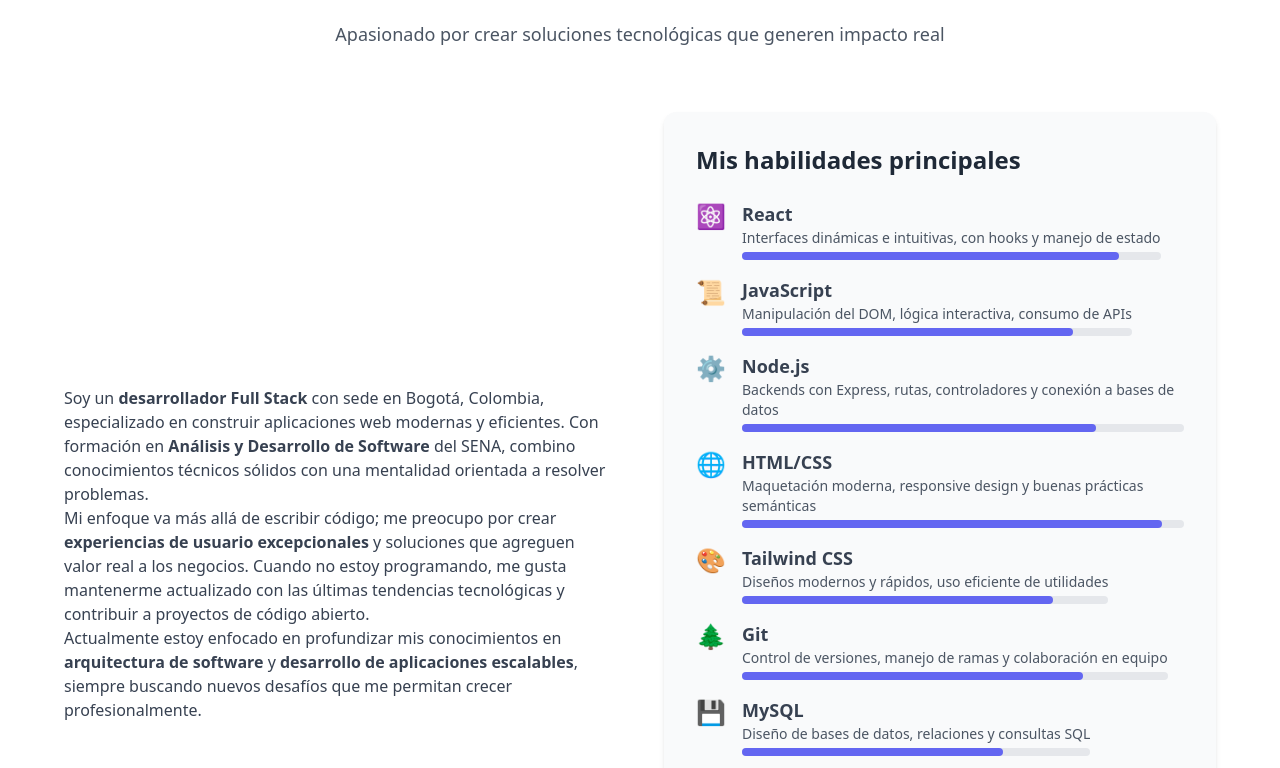
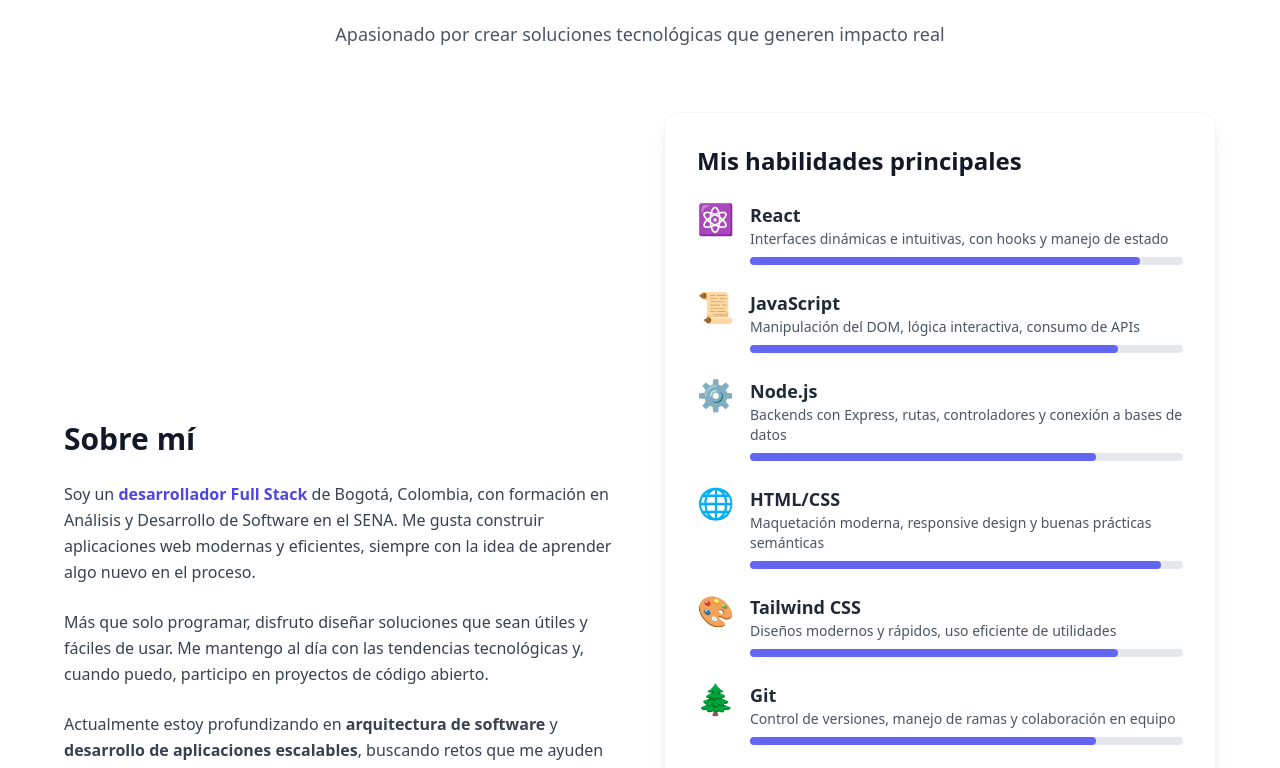
Before and after one commit to Vazz2004/MIportafilio, a React (Vite) app: page / in a window 1280 px wide. Shown: the part 652-1420 px from the top of the page. Built offline with nearby package versions, Linux system fonts and the light colour scheme.

Commit message:
Añadir Google Tag Manager y mejorar la presentación del perfil personal

```diff
--- a/index.html
+++ b/index.html
@@ -8,6 +8,16 @@
   <title>Samuel Vsquez</title>
 </head>
 
+<!-- Google tag (gtag.js) -->
+<script async src="https://www.googletagmanager.com/gtag/js?id=G-GZDM5D5XK4"></script>
+<script>
+  window.dataLayer = window.dataLayer || [];
+  function gtag(){dataLayer.push(arguments);}
+  gtag('js', new Date());
+
+  gtag('config', 'G-GZDM5D5XK4');
+</script>
+
 <body>
   <div id="root"></div>
   <script type="module" src="/src/main.jsx"></script>
--- a/src/App.jsx
+++ b/src/App.jsx
@@ -376,41 +376,55 @@ export default function Portfolio() {
           />
 
           <div className="grid md:grid-cols-2 gap-12 items-center">
+            {/* Texto de presentación */}
             <motion.div
               initial={{ opacity: 0, x: -50 }}
               whileInView={{ opacity: 1, x: 0 }}
               viewport={{ once: true }}
               transition={{ duration: 0.6 }}
-              className="prose prose-lg text-gray-700"
+              className="space-y-6"
             >
-              <p>
-                Soy un <strong>desarrollador Full Stack</strong> con sede en Bogotá, Colombia, especializado en construir aplicaciones web modernas y eficientes. Con formación en <strong>Análisis y Desarrollo de Software</strong> del SENA, combino conocimientos técnicos sólidos con una mentalidad orientada a resolver problemas.
+              <h2 className="text-3xl font-bold text-gray-900 dark:text-white">
+                Sobre mí
+              </h2>
+              <p className="text-gray-700 dark:text-gray-300 leading-relaxed">
+                Soy un <span className="font-semibold text-indigo-600 dark:text-indigo-400">desarrollador Full Stack</span> de Bogotá, Colombia, con formación en Análisis y Desarrollo de Software en el SENA. Me gusta construir aplicaciones web modernas y eficientes, siempre con la idea de aprender algo nuevo en el proceso.
               </p>
-              <p>
-                Mi enfoque va más allá de escribir código; me preocupo por crear <strong>experiencias de usuario excepcionales</strong> y soluciones que agreguen valor real a los negocios. Cuando no estoy programando, me gusta mantenerme actualizado con las últimas tendencias tecnológicas y contribuir a proyectos de código abierto.
+              <p className="text-gray-700 dark:text-gray-300 leading-relaxed">
+                Más que solo programar, disfruto diseñar soluciones que sean útiles y fáciles de usar. Me mantengo al día con las tendencias tecnológicas y, cuando puedo, participo en proyectos de código abierto.
               </p>
-              <p>
-                Actualmente estoy enfocado en profundizar mis conocimientos en <strong>arquitectura de software</strong> y <strong>desarrollo de aplicaciones escalables</strong>, siempre buscando nuevos desafíos que me permitan crecer profesionalmente.
+              <p className="text-gray-700 dark:text-gray-300 leading-relaxed">
+                Actualmente estoy profundizando en <span className="font-semibold">arquitectura de software</span> y <span className="font-semibold">desarrollo de aplicaciones escalables</span>, buscando retos que me ayuden a seguir creciendo como profesional.
               </p>
             </motion.div>
 
+            {/* Tarjeta de habilidades */}
             <motion.div
               initial={{ opacity: 0, x: 50 }}
               whileInView={{ opacity: 1, x: 0 }}
               viewport={{ once: true }}
               transition={{ duration: 0.6 }}
-              className="bg-gray-50 p-8 rounded-xl shadow-md"
+              className="bg-white dark:bg-gray-800 p-8 rounded-2xl shadow-lg border border-gray-100 dark:border-gray-700"
             >
-              <h3 className="text-2xl font-bold text-gray-800 mb-6">Mis habilidades principales</h3>
+              <h3 className="text-2xl font-bold text-gray-900 dark:text-white mb-6">
+                Mis habilidades principales
+              </h3>
 
               {skills.map((skill, index) => (
-                <div key={index} className="flex items-start gap-4 mb-4">
-                  <div className="text-2xl">{skill.icon}</div>
-                  <div>
-                    <h4 className="text-lg font-semibold text-gray-700">{skill.name}</h4>
-                    <p className="text-gray-600 text-sm">{skill.description}</p>
-                    <div className="w-full bg-gray-200 h-2 rounded mt-1">
-                      <div className="bg-indigo-500 h-2 rounded" style={{ width: `${skill.level}%` }}></div>
+                <div key={index} className="flex items-start gap-4 mb-6">
+                  <div className="text-3xl">{skill.icon}</div>
+                  <div className="flex-1">
+                    <h4 className="text-lg font-semibold text-gray-800 dark:text-gray-200">
+                      {skill.name}
+                    </h4>
+                    <p className="text-gray-600 dark:text-gray-400 text-sm mb-2">
+                      {skill.description}
+                    </p>
+                    <div className="w-full bg-gray-200 dark:bg-gray-700 h-2 rounded-full">
+                      <div
+                        className="bg-indigo-500 h-2 rounded-full transition-all duration-500"
+                        style={{ width: `${skill.level}%` }}
+                      ></div>
                     </div>
                   </div>
                 </div>
@@ -419,16 +433,28 @@ export default function Portfolio() {
               <div className="mt-8">
                 <a
                   href="#habilidades"
-                  className="text-indigo-600 hover:text-indigo-800 font-medium flex items-center"
+                  className="text-indigo-600 dark:text-indigo-400 hover:underline font-medium flex items-center"
                 >
                   Ver todas mis habilidades
-                  <svg className="w-4 h-4 ml-2" fill="none" stroke="currentColor" viewBox="0 0 24 24" xmlns="http://www.w3.org/2000/svg">
-                    <path strokeLinecap="round" strokeLinejoin="round" strokeWidth={2} d="M14 5l7 7m0 0l-7 7m7-7H3" />
+                  <svg
+                    className="w-5 h-5 ml-2"
+                    fill="none"
+                    stroke="currentColor"
+                    viewBox="0 0 24 24"
+                    xmlns="http://www.w3.org/2000/svg"
+                  >
+                    <path
+                      strokeLinecap="round"
+                      strokeLinejoin="round"
+                      strokeWidth={2}
+                      d="M14 5l7 7m0 0l-7 7m7-7H3"
+                    />
                   </svg>
                 </a>
               </div>
             </motion.div>
           </div>
+
         </div>
       </section>
 
```
